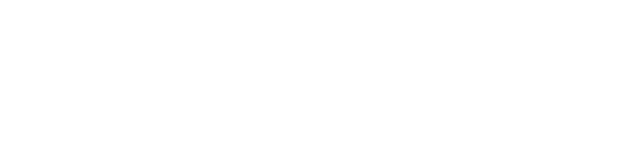
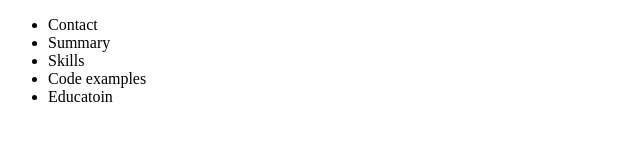
Before and after one commit to tolik245/rsschool-cv, a plain HTML site: page index.html in a window 1280 px wide. Shown: the whole page, without its empty margins (0-640 px from the left). Drawn offline with Linux system fonts and the light colour scheme.

Commit message:
feat: add header,main,footer

```diff
--- a/index.html
+++ b/index.html
@@ -6,6 +6,22 @@
     <title>Bashlovka</title>
 </head>
 <body>
+    <header>
+        <nav>
+            <ul>
+                <li>Contact</li>
+                <li>Summary</li>
+                <li>Skills</li>
+                <li>Code examples</li>
+                <li>Educatoin</li>
+            </ul>
+        </nav>
+    </header>
+    <main>
 
+    </main>
+    <footer>
+
+    </footer>
 </body>
 </html>
```
